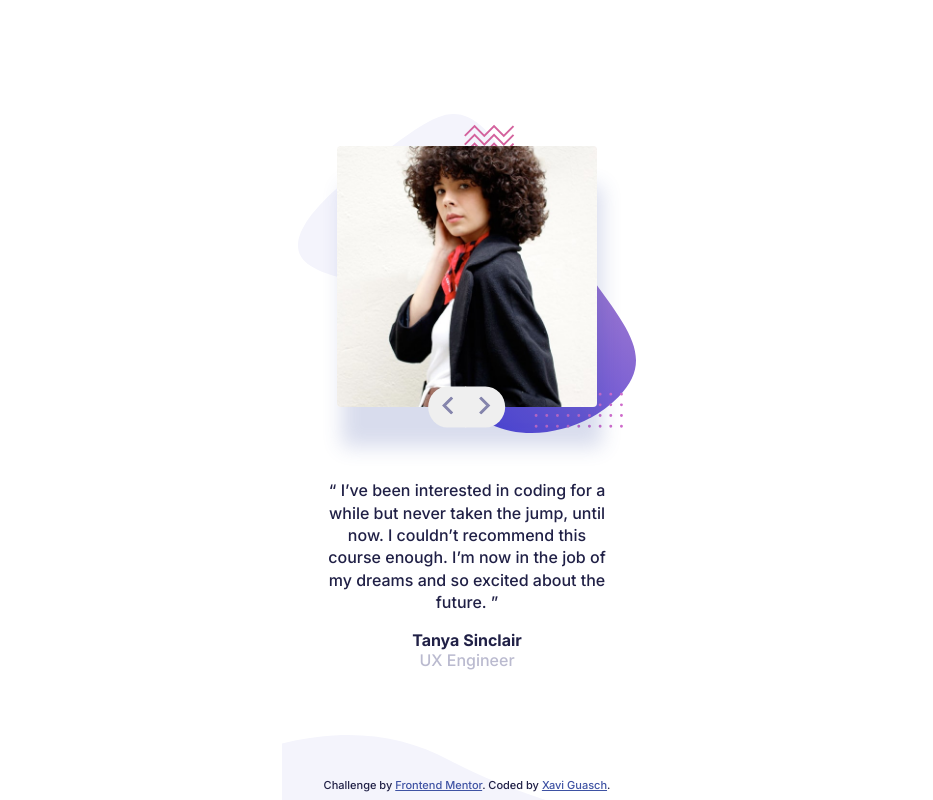
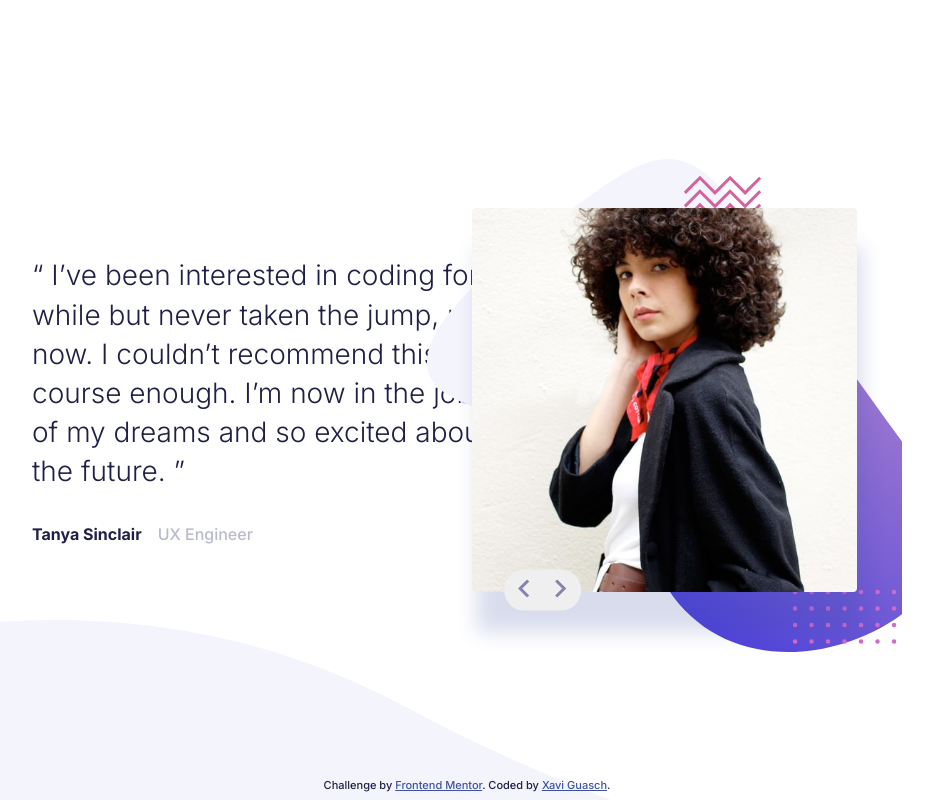
Before and after one commit to xaviguasch/coding-bootcamp-testimonial-slider-frontend-mentor-challenge-html-css-js-prac, a plain HTML site: page index.html in a window 1280 px wide. Shown: the whole page, without its empty margins (173-1106 px from the left). Drawn offline with Linux system fonts and the light colour scheme.

Commit message:
added desktop view

```diff
--- a/style.css
+++ b/style.css
@@ -13,6 +13,7 @@
 :root {
   --ff-inter: 'Inter', sans-serif;
   --fs-text: 1rem;
+  --fs-text-desktop: 1.75rem;
 
   --fw-light: 300;
   --fw-reg: 500;
@@ -46,11 +47,6 @@ body {
   font-size: var(--fs-text);
   font-family: var(--ff-inter);
   color: var(--clr-dark-blue);
-  /* color: var(--clr-very-dark-grayish-blue);
-  font-size: var(--fs-body);
-  font-weight: var(--fw-reg);
-  line-height: 1.6;
-  background-color: var(--clr-light-grayish-blue); */
 }
 
 img {
@@ -73,11 +69,6 @@ img {
   color: var(--clr-grayish-blue);
 }
 
-/* Helper classes */
-.hidden {
-  display: none;
-}
-
 /* Utility styles */
 .container {
   margin: 0 auto;
@@ -94,7 +85,6 @@ img {
 }
 
 .main {
-  /* margin-top: 1.5em; */
   padding: 0 1em;
   position: relative;
 }
@@ -102,8 +92,8 @@ img {
 /* SECTIONS */
 
 .slide {
-  display: block;
-  opacity: 1;
+  display: flex;
+  flex-direction: column;
 }
 
 .hidden {
@@ -193,6 +183,7 @@ img {
   color: hsl(228, 45%, 44%);
 }
 
+/* Query for small widths in large screens, not mobile */
 @media (max-height: 670px) {
   .container {
     justify-content: flex-start;
@@ -201,3 +192,68 @@ img {
     margin-top: 1.5em;
   }
 }
+
+@media (min-width: 930px) {
+  .container {
+    max-width: 100%;
+    flex-direction: row;
+    background-position: 100% 130%;
+  }
+
+  .main {
+    width: 950px;
+    padding: 0;
+  }
+
+  .slide {
+    display: flex;
+    flex-direction: row-reverse;
+    justify-content: center;
+    align-items: center;
+    padding: 0;
+    height: 600px;
+  }
+
+  .picture-area {
+    width: 50%;
+    height: 100%;
+    padding: 0;
+    display: flex;
+    justify-content: center;
+    align-items: center;
+    background-position: 0% 55%;
+    background-size: 110%;
+  }
+
+  .avatar-image {
+    margin: 0;
+  }
+  .quote-area {
+    width: 50%;
+    margin-right: -5em;
+    text-align: left;
+    margin-top: 0;
+    padding: 0;
+  }
+
+  .quote {
+    font-size: var(--fs-text-desktop);
+    font-weight: var(--fw-light);
+  }
+
+  .person {
+    display: flex;
+    gap: 1em;
+    margin-top: 2em;
+  }
+
+  .buttons {
+    top: 490px;
+    left: 58%;
+  }
+}
+
+/* Helper classes */
+.hidden {
+  display: none;
+}
```
